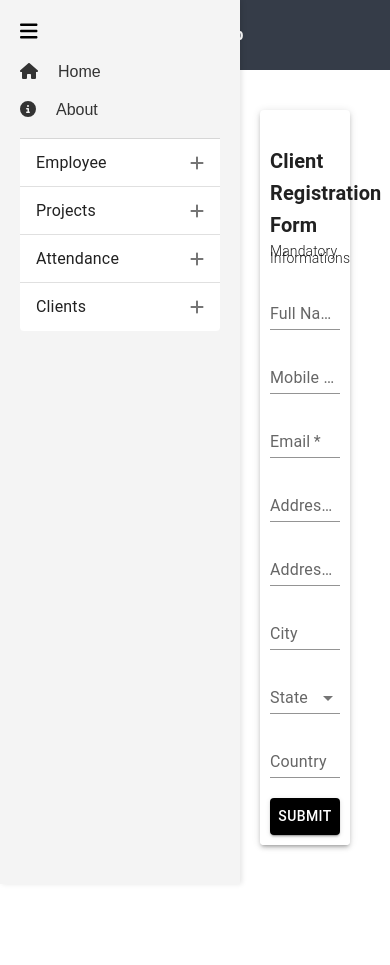
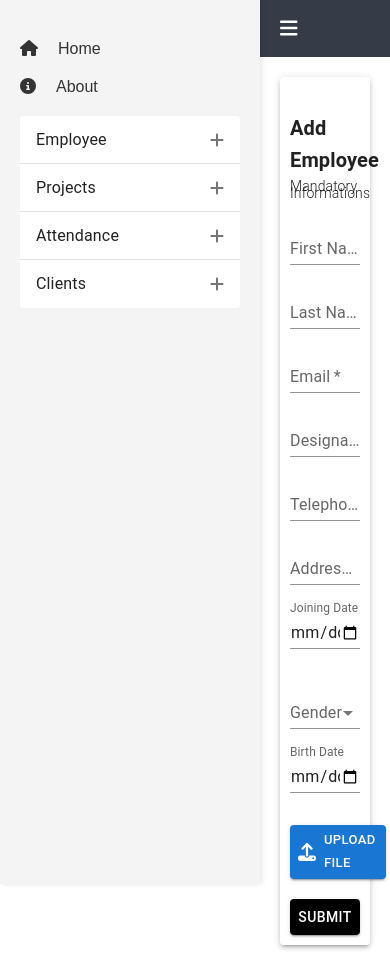
Before and after one commit to vaibhaviupreti/collapsable-sidebar-dashboard, a React (Create React App) app: page /addemployee in a window 390 px wide. Shown: the top 965 px of the page. Before the commit the page ends 885 px from the top, so only its background shows below. Built offline with nearby package versions, Linux system fonts and the light colour scheme.

Commit message:
hamburger on headbar, fixed sidebar size,and padding

```diff
--- a/src/App.css
+++ b/src/App.css
@@ -16,7 +16,7 @@
 }
 
 .sidebar {
-  width: 200px;
+  width: 220px;
   background-color: #f4f4f4;
   height: 100vh;
   padding: 20px;
@@ -33,8 +33,8 @@
   padding-left: 5px;
 }
 .content {
-  margin-left: 240px;
-  padding: 20px;
+  margin-left: 260px;
+  /* padding: 20px; */
   /* width: calc(100% - 220px); */
   transition: margin-left 0.3s, width 0.3s;
 }
--- a/src/appcontent.jsx
+++ b/src/appcontent.jsx
@@ -15,8 +15,9 @@ const AppContent = ({ isSidebarCollapsed, toggleSidebar }) => {
 
     return (
         <>
-            {!isLoginRoute && <Header />}
+            {/* {!isLoginRoute && <Header />} */}
             {!isLoginRoute && <Sidebar isCollapsed={isSidebarCollapsed} toggleSidebar={toggleSidebar} />}
+            {!isLoginRoute && <Header isCollapsed={isSidebarCollapsed} toggleSidebar={toggleSidebar} />}
             <div className={`content ${isSidebarCollapsed ? 'collapsed' : ''}`}>
                 <Routes>
                     <Route path="/" element={<Home />} />
--- a/src/components/Employee/AddEmployee.jsx
+++ b/src/components/Employee/AddEmployee.jsx
@@ -5,85 +5,31 @@ import FormComponent from "../InputForm/FormComponent";
 const AddEmployee = () => {
   const dummyFormData = [
     {
-      title: "Client Registration Form",
+      title: "Add Employee",
       fields: [
-        { type: "text", label: "Full Name", name: "full_name", required: true },
-        {
-          type: "number",
-          label: "Mobile Number",
-          name: "mobile_number",
-          required: true,
-        },
+        { type: "text", label: "First Name", name: "first_name", required: true },
+        { type: "text", label: "Last Name", name: "last_name", required: true },
         { type: "email", label: "Email", name: "email", required: true },
-        { type: "text", label: "Address Line 1", name: "address_line1" },
-        { type: "text", label: "Address Line 2", name: "address_line2" },
-        { type: "text", label: "City", name: "city" },
+        { type: "text", label: "Designation", name: "designation", required: true },
+        { type: "text", label: "Telephone", name: "telephone", required: true },
+        { type: "text", label: "Address", name: "address", required: true },
+        { type: "date", label: "Joining Date", name: "joining_date", required: true },
         {
           type: "select",
-          label: "State",
-          name: "state",
+          label: "Gender",
+          name: "gender",
           options: [
-            { label: "Maharashtra", value: "maharashtra" },
-            { label: "Uttar Pradesh", value: "uttar-pradesh" },
-            { label: "Karnataka", value: "karnataka" },
+            { label: "Male", value: "male" },
+            { label: "Female", value: "female" },
+            { label: "Other", value: "other" },
           ],
         },
-        { type: "text", label: "Country", name: "country" },
+        { type: "date", label: "Birth Date", name: "birth_date", required: true },
+        { type: "file", label: "Upload Your Profile Photo", name: "profile_photo" },
       ],
     },
-    // {
-    //   title: "Identification and Qualifications",
-    //   fields: [
-    //     { type: "text", label: "GST Certificate", name: "gst_certificate" },
-    //     {
-    //       type: "select",
-    //       label: "Documents",
-    //       name: "documents",
-    //       options: [
-    //         { label: "Select a document", value: "select" },
-    //         { label: "12th Marksheet", value: "mumbai" },
-    //         { label: "Degree", value: "delhi" },
-    //       ],
-    //     },
-    //     {
-    //       type: "file",
-    //       label: "Upload Documents Image",
-    //       name: "documents_files",
-    //       accept: "image/*",
-    //     },
-    //   ],
-    // },
-    // {
-    //   title: "Services",
-    //   fields: [
-    //     {
-    //       type: "select",
-    //       label: "Select Service",
-    //       name: "services",
-    //       options: [
-    //         { label: "service1", value: "service1" },
-    //         { label: "service2", value: "s2" },
-    //         { label: "service3", value: "s3" },
-    //       ],
-    //     },
-    //   ],
-    // },
-    // {
-    //   title: "Services Combo",
-    //   fields: [
-    //     {
-    //       type: "select",
-    //       label: "Select Services",
-    //       name: "services_combo",
-    //       options: [
-    //         { label: "service11", value: "service1" },
-    //         { label: "service22", value: "s2" },
-    //         { label: "service33", value: "s3" },
-    //       ],
-    //     },
-    //   ],
-    // },
   ];
+
   return (
     <div className="root-div mt-50px form-w" style={{padding:'20px'}}>
       <Paper elevation={3} className="border-radius-18px">
--- a/src/components/header.jsx
+++ b/src/components/header.jsx
@@ -1,10 +1,24 @@
 import React from "react";
 import "../css/header.css";
+import { FontAwesomeIcon } from '@fortawesome/react-fontawesome';
+import { faHome, faInfoCircle, faBars, faPlus, faMinus  } from '@fortawesome/free-solid-svg-icons';
 
-const Header = () => {
+const Header = ({ isCollapsed, toggleSidebar }) => {
     return (
         <header className="header">
-            <h3 style={{fontSize:'16px'}}>My App</h3>
+           <div
+           className={`content-header ${isCollapsed ? 'collapsed' : ''}`}
+           style={{display:'flex',alignItems:'center'}}
+           >
+           <div className="hamburger-btn" onClick={toggleSidebar}>
+                {isCollapsed ?
+                    <FontAwesomeIcon icon={faBars} />
+                    :
+                    <FontAwesomeIcon icon={faBars} />
+                }
+            </div>
+            {/* <h3 style={{fontSize:'16px'}}>My App</h3> */}
+           </div>
         </header>
     );
 };
--- a/src/components/sidebar.jsx
+++ b/src/components/sidebar.jsx
@@ -56,13 +56,13 @@ const Sidebar = ({ isCollapsed, toggleSidebar }) => {
 
     return (
         <aside className={`sidebar ${isCollapsed ? 'collapsed' : ''}`}>
-            <div className="toggle-btn" onClick={toggleSidebar}>
+            {/* <div className="toggle-btn" onClick={toggleSidebar}>
                 {isCollapsed ?
                     <FontAwesomeIcon icon={faBars} />
                     :
                     <FontAwesomeIcon icon={faBars} />
                 }
-            </div>
+            </div> */}
             <ul>
                 <li><Link to="/"><FontAwesomeIcon className='mr-20' icon={faHome} />Home</Link></li>
                 <li><Link to="/about"><FontAwesomeIcon className='mr-20' icon={faInfoCircle} />About</Link></li>
--- a/src/css/header.css
+++ b/src/css/header.css
@@ -2,6 +2,24 @@
     /* background-color: #4CAF50; */
     background-color: #353C48;
     color: white;
-    padding: 10px 20px;
+    padding: 17px 20px;
     text-align: center;
 }
+
+.content-header {
+    margin-left: 260px;
+    /* padding: 20px; */
+    /* width: calc(100% - 220px); */
+    transition: margin-left 0.3s, width 0.3s;
+  }
+
+  .content-header.collapsed {
+    margin-left: 60px;
+    width: calc(100% - 60px);
+  }
+
+  .hamburger-btn {
+    cursor: pointer;
+    font-size: 20px;
+    /* margin-bottom: 20px; */
+  }
--- a/src/css/sidebar.css
+++ b/src/css/sidebar.css
@@ -1,7 +1,7 @@
 /* Sidebar CSS */
 .sidebar {
     background-color: #f4f4f4;
-    width: 200px;
+    width: 220px;
     height: 100vh;
     padding: 20px;
     box-shadow: 2px 0 5px rgba(0,0,0,0.1);
@@ -22,8 +22,8 @@
 
 /* Content CSS */
 .content {
-    margin-left: 220px;
-    padding: 20px;
+    margin-left: 260px;
+    /* padding: 20px; */
     transition: margin-left 0.3s, width 0.3s;
 }
 
```
